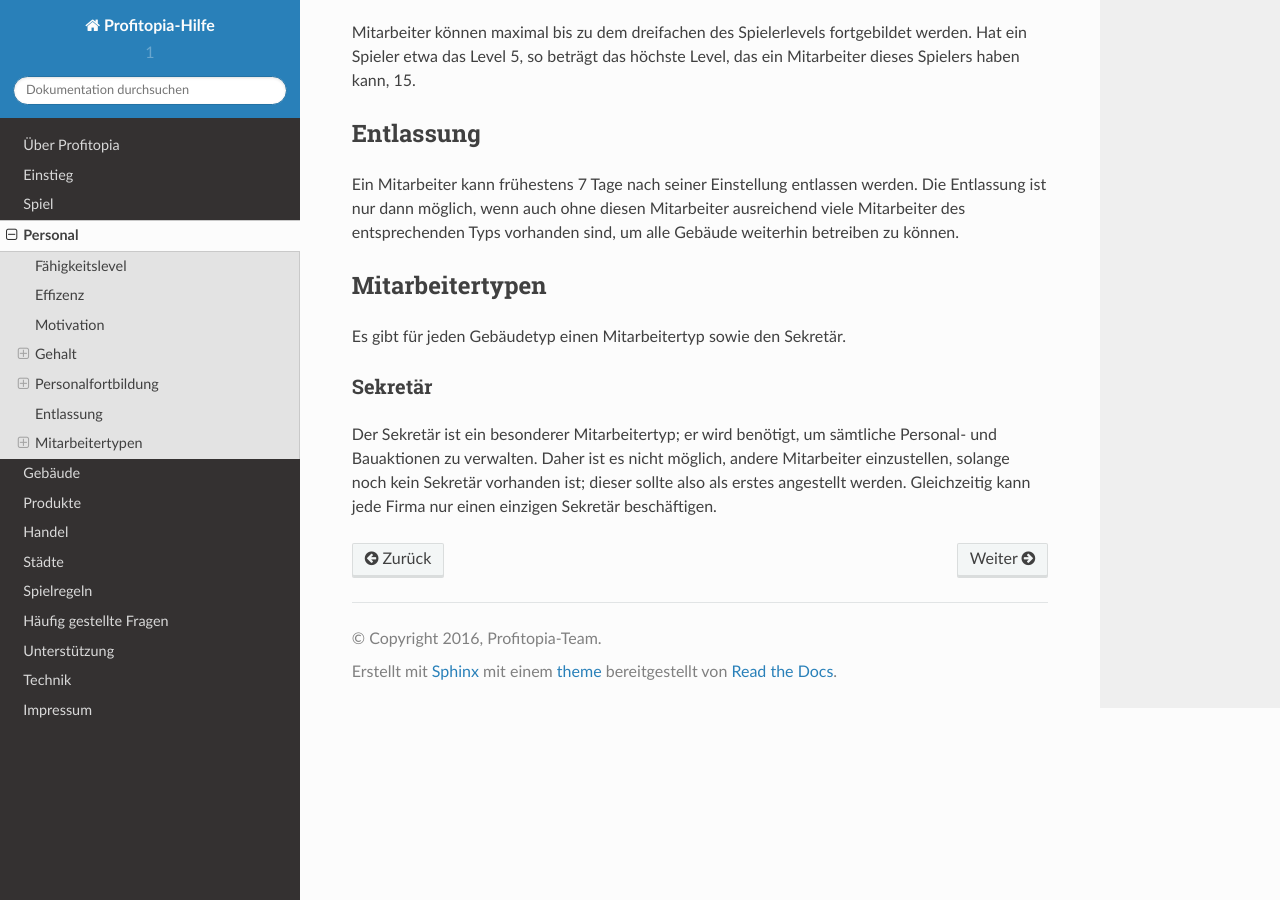
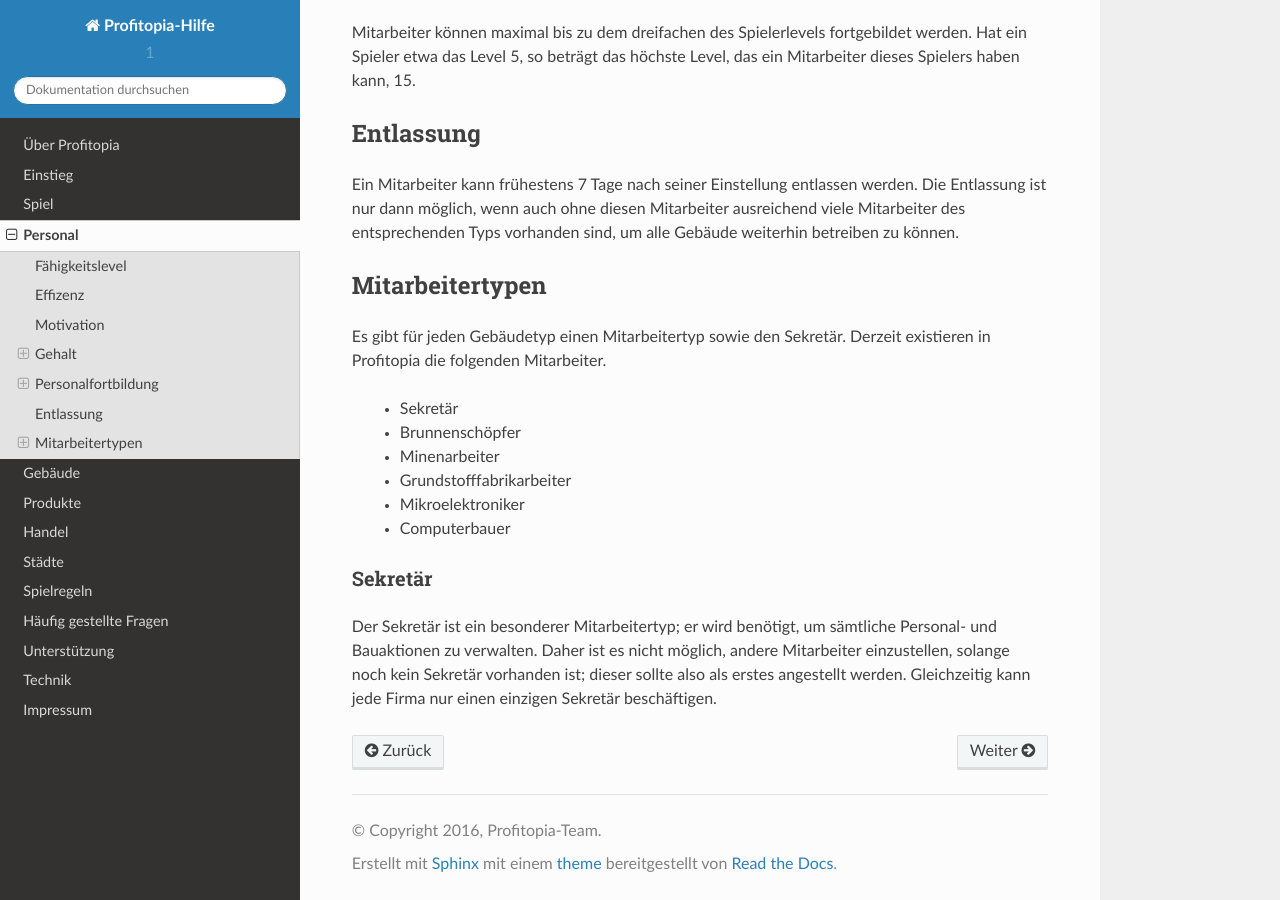
Before and after one commit to profitopia/help, a Sphinx documentation site: the page built from source/employees/index.rst, in a window 1280 px wide and 900 px high, scrolled down 1939 px. Built offline with Sphinx 7.4.7 and the Read the Docs theme 2.0.0, drawn with Linux system fonts in a browser that asks for light colours.

Commit message:
added dumped emplyoee types

```diff
--- a/source/employees/index.rst
+++ b/source/employees/index.rst
@@ -67,7 +67,14 @@ Ein Mitarbeiter kann frühestens 7 Tage nach seiner Einstellung entlassen werden
 Mitarbeitertypen
 ================
 
-Es gibt für jeden Gebäudetyp einen Mitarbeitertyp sowie den Sekretär.
+Es gibt für jeden Gebäudetyp einen Mitarbeitertyp sowie den Sekretär. Derzeit existieren in Profitopia die folgenden Mitarbeiter.
+
+ * Sekretär
+ * Brunnenschöpfer
+ * Minenarbeiter
+ * Grundstofffabrikarbeiter
+ * Mikroelektroniker
+ * Computerbauer
 
 Sekretär
 --------
```
